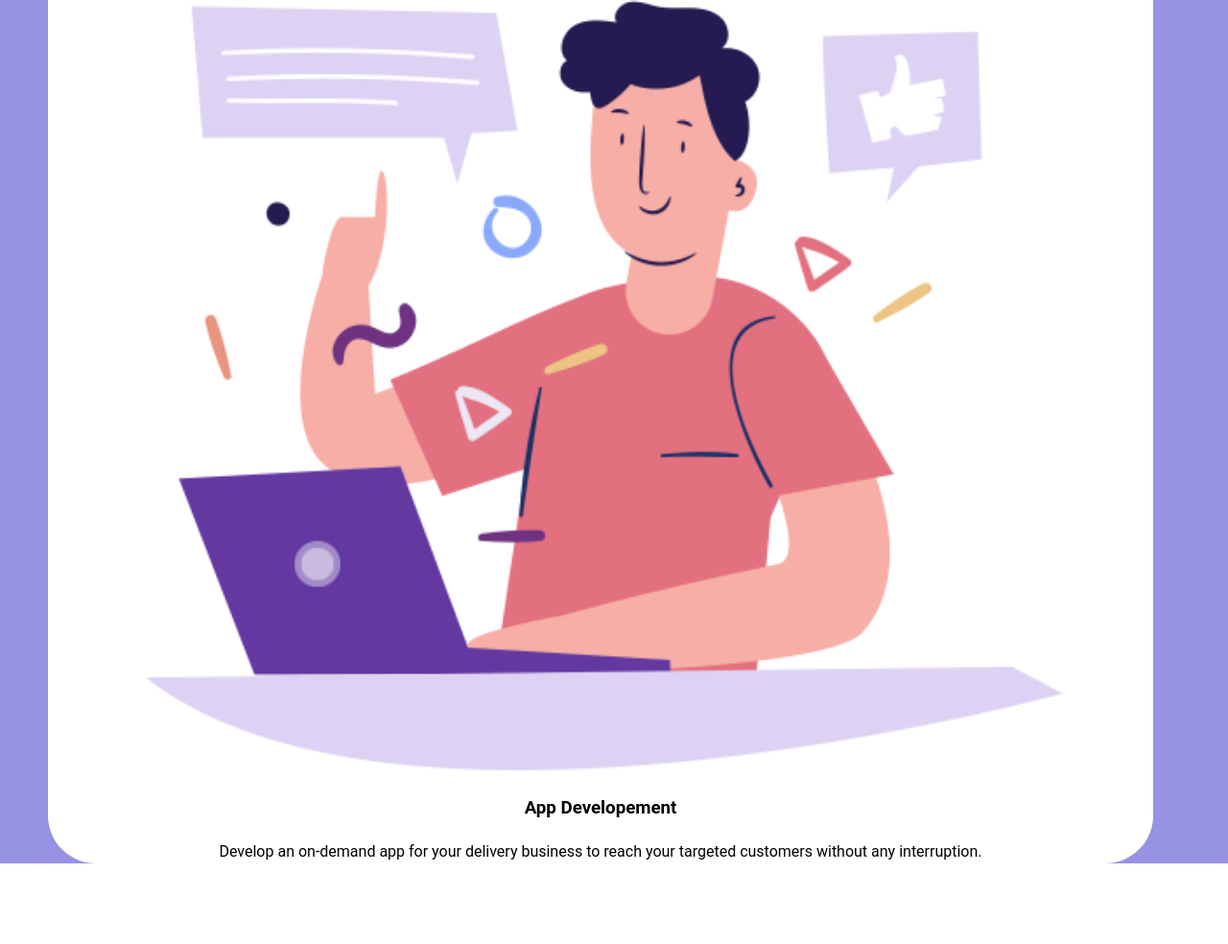
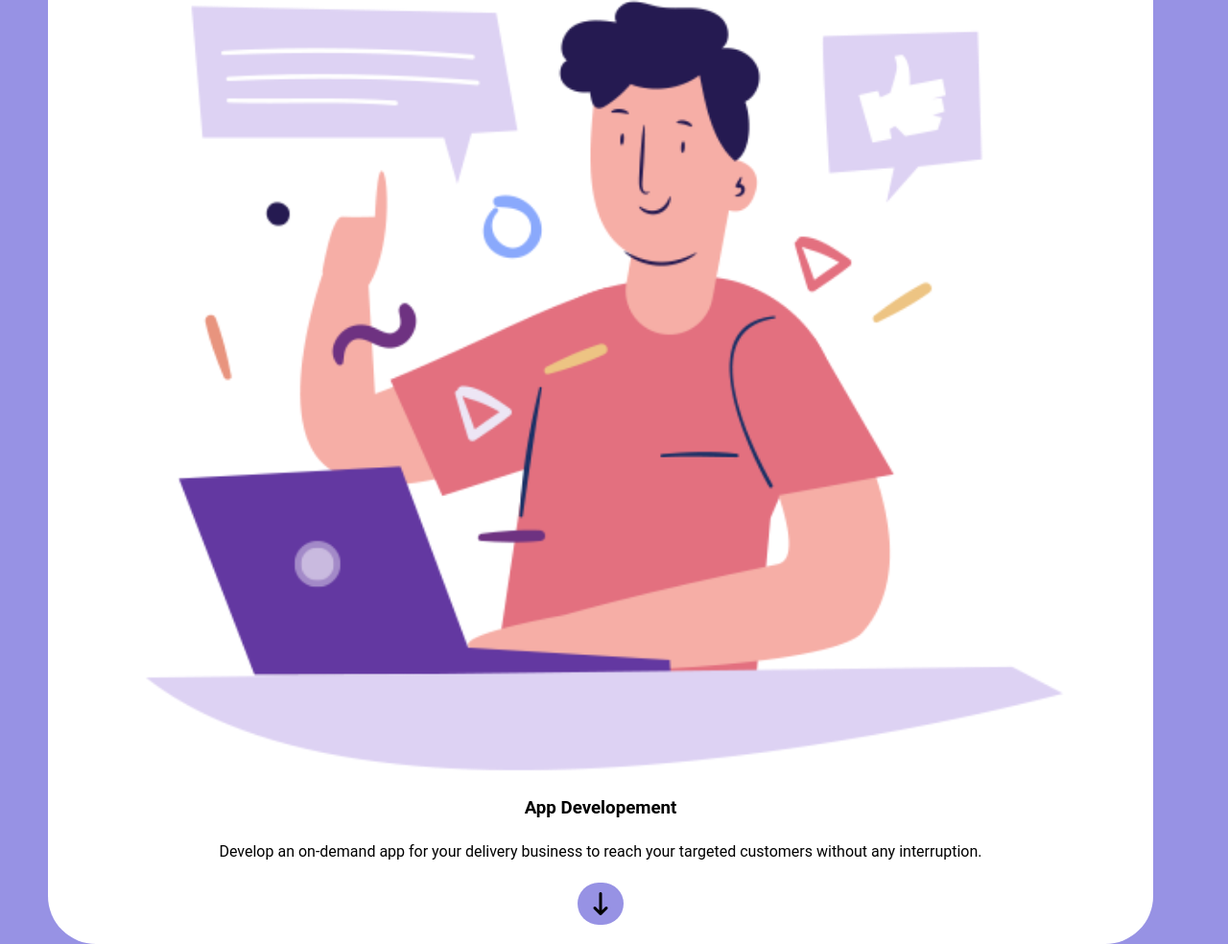
Before and after one commit to EliaBrambilla/htmlcss-responsive-layout, a plain HTML site: page index.html in a window 1280 px wide. Shown: the part 2772-3756 px from the top of the page at 96% size. Before the commit the page ends 3672 px from the top, so only its background shows below. Drawn offline with Linux system fonts and the light colour scheme.

Commit message:
aggiungo freccia scomparsa

```diff
--- a/index.html
+++ b/index.html
@@ -62,7 +62,7 @@
             <img class="back-img" src="./assets/img/planning2.png" alt="planning">
             <h3>App Developement</h3>
             <p>Develop an on-demand app for your delivery business to reach your targeted customers without any interruption.</p>
-            <span></span>
+            <span><i class="fa-solid fa-arrow-down-long"></i></span>
         </div>
     </section>
     <!-- fine section 1 -->
```
